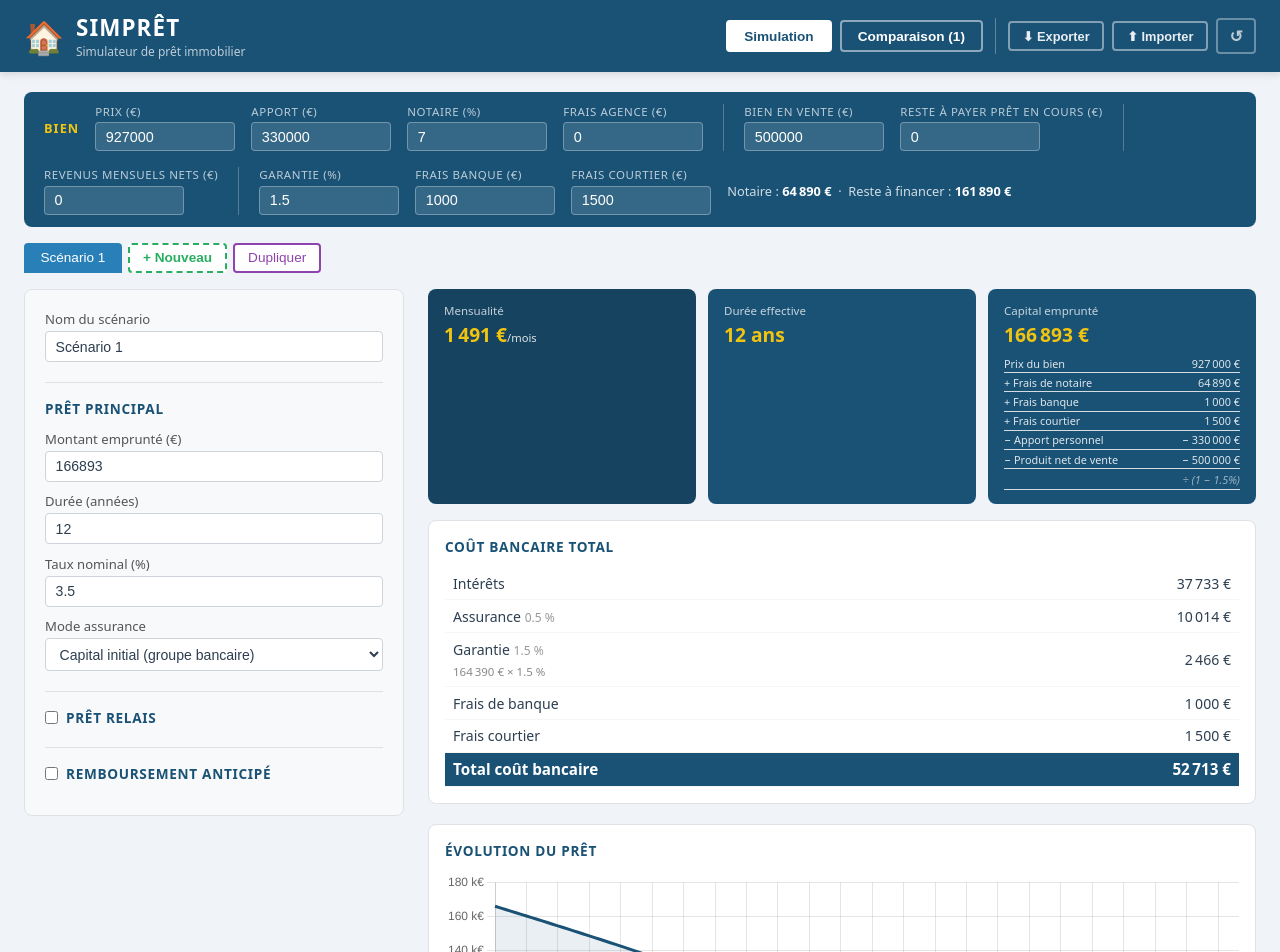
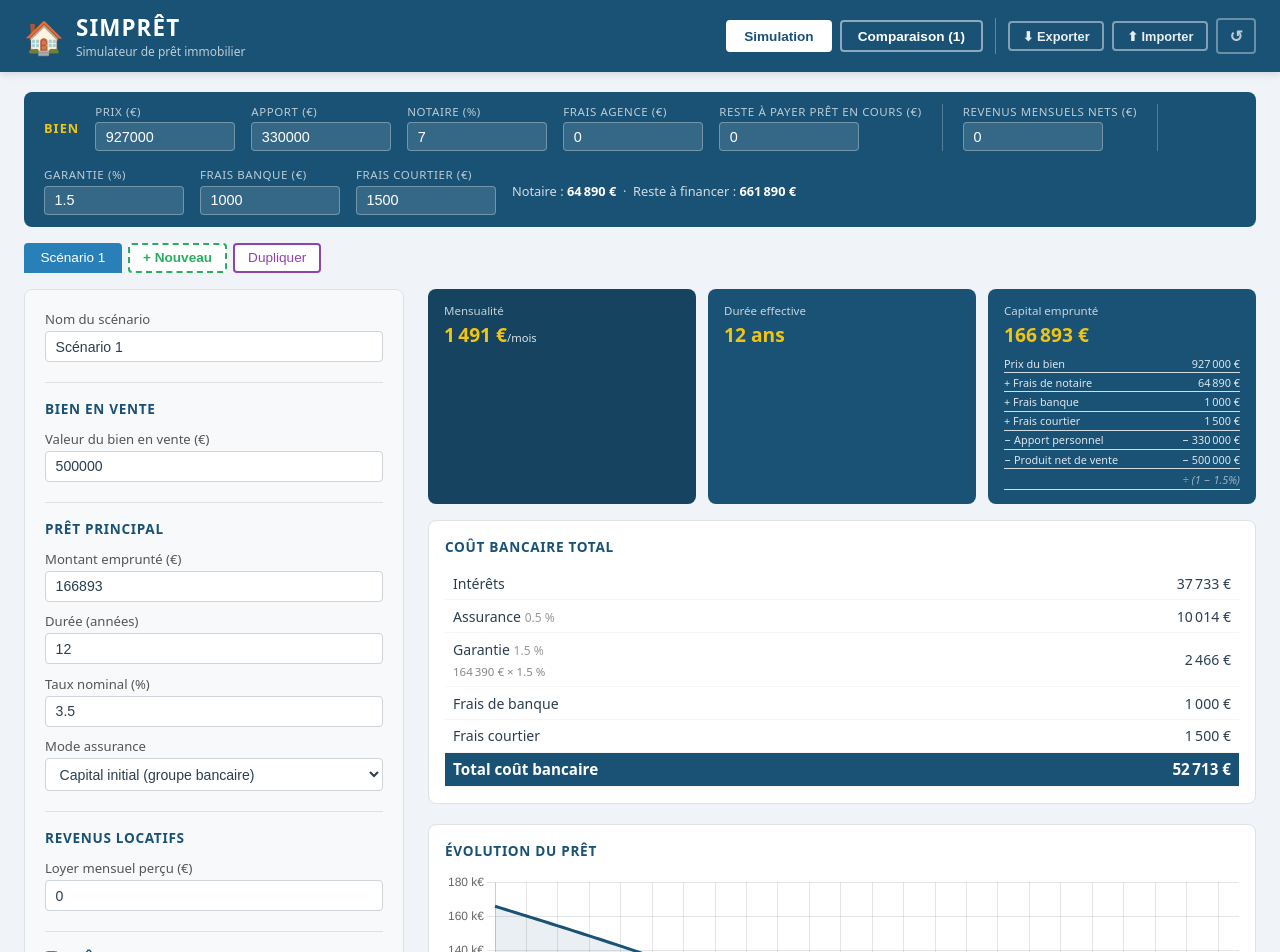
Before and after one commit to imercier/simpret, a Svelte app: page / in a window 1280 px wide. Shown: the top 952 px of the page. Built offline with nearby package versions, Linux system fonts and the light colour scheme.

Commit message:
ajout revenu locatif, changement param simu/global

```diff
--- a/src/components/BienCommun.svelte
+++ b/src/components/BienCommun.svelte
@@ -3,8 +3,7 @@
   import { formatEUR } from '../lib/utils/format';
 
   $: fraisNotaire = $bienCommun.prixBien * ($bienCommun.tauxFraisNotaire / 100);
-  $: produitNetVente = Math.max(0, $bienCommun.valeurBienVendu - $bienCommun.resteAPayerPretEnCours);
-  $: resteAFinancer = Math.max(0, $bienCommun.prixBien + fraisNotaire + $bienCommun.fraisAgence - $bienCommun.apportPersonnel - produitNetVente);
+  $: resteAFinancer = Math.max(0, $bienCommun.prixBien + fraisNotaire + $bienCommun.fraisAgence - $bienCommun.apportPersonnel);
 
   function onNum(field: keyof typeof $bienCommun) {
     return (e: Event) => bienCommun.update(b => ({
@@ -31,11 +30,6 @@
   <div class="field">
     <label for="bc-agence">Frais agence (€)</label>
     <input id="bc-agence" type="number" value={$bienCommun.fraisAgence} min="0" on:change={onNum('fraisAgence')} />
-  </div>
-  <div class="sep"></div>
-  <div class="field">
-    <label for="bc-valeur-vente">Bien en vente (€)</label>
-    <input id="bc-valeur-vente" type="number" value={$bienCommun.valeurBienVendu} min="0" on:change={onNum('valeurBienVendu')} />
   </div>
   <div class="field">
     <label for="bc-reste-payer">Reste à payer prêt en cours (€)</label>
--- a/src/components/ResultatsScenario.svelte
+++ b/src/components/ResultatsScenario.svelte
@@ -1,16 +1,18 @@
 <script lang="ts">
-  import { resultats, bienCommun } from '../lib/stores/simulation';
+  import { resultats, bienCommun, scenarios } from '../lib/stores/simulation';
   import RecapCouts from './RecapCouts.svelte';
   import GraphiqueAmortissement from './GraphiqueAmortissement.svelte';
   import TableauAmortissement from './TableauAmortissement.svelte';
   export let scenarioId: string;
 
   $: res = $resultats.find(r => r.scenarioId === scenarioId);
+  $: scenario = $scenarios.find(s => s.id === scenarioId);
+  $: revenuEffectif = $bienCommun.revenusMensuels + (scenario?.revenuLocatifMensuel ?? 0) * 0.7;
 </script>
 
 {#if res}
   <div class="resultats">
-    <RecapCouts {res} revenusMensuels={$bienCommun.revenusMensuels} />
+    <RecapCouts {res} revenusMensuels={revenuEffectif} />
     <GraphiqueAmortissement echeancier={res.echeancier} />
     <TableauAmortissement echeancier={res.echeancier} echeancierRelais={res.echeancierRelais} />
   </div>
--- a/src/components/ScenarioEditor.svelte
+++ b/src/components/ScenarioEditor.svelte
@@ -5,11 +5,9 @@
 
   export let scenario: ScenarioParams;
 
-  import { bienCommun } from '../lib/stores/simulation';
-
   $: res = $resultats.find(r => r.scenarioId === scenario.id);
   $: montantRelais = scenario.pretRelaisActif
-    ? $bienCommun.valeurBienVendu * (scenario.pretRelaisQuotite / 100)
+    ? scenario.valeurBienVendu * (scenario.pretRelaisQuotite / 100)
     : 0;
 
   function upd(champs: Partial<ScenarioParams>) {
@@ -37,6 +35,15 @@
     <input type="text" value={scenario.nom} on:change={onText('nom')} />
   </div>
 
+  <!-- Bien en vente -->
+  <section>
+    <h3>Bien en vente</h3>
+    <div class="field">
+      <label>Valeur du bien en vente (€)</label>
+      <input type="number" value={scenario.valeurBienVendu} min="0" on:change={onNum('valeurBienVendu')} />
+    </div>
+  </section>
+
   <!-- Prêt principal -->
   <section>
     <h3>Prêt principal</h3>
@@ -61,6 +68,18 @@
     </div>
   </section>
 
+  <!-- Revenus locatifs -->
+  <section>
+    <h3>Revenus locatifs</h3>
+    <div class="field">
+      <label>Loyer mensuel perçu (€)</label>
+      <input type="number" value={scenario.revenuLocatifMensuel} min="0" on:change={onNum('revenuLocatifMensuel')} />
+      {#if scenario.revenuLocatifMensuel > 0}
+        <span class="hint">→ +{(scenario.revenuLocatifMensuel * 0.7).toFixed(0)} € pris en compte (70%)</span>
+      {/if}
+    </div>
+  </section>
+
   <!-- Prêt relais -->
   <section>
     <h3>
@@ -70,10 +89,6 @@
       </label>
     </h3>
     {#if scenario.pretRelaisActif}
-      <div class="field readonly">
-        <label>Valeur du bien vendu (€)</label>
-        <span class="val-commune">{formatEUR($bienCommun.valeurBienVendu)}</span>
-      </div>
       <div class="field">
         <label>Quotité accordée (%)</label>
         <input type="number" value={scenario.pretRelaisQuotite} min="0" max="100" step="5" on:change={onNum('pretRelaisQuotite')} />
@@ -174,16 +189,6 @@
     border-color: #2980b9;
     box-shadow: 0 0 0 2px #2980b930;
   }
-  .val-commune {
-    display: block;
-    padding: 0.4rem 0.6rem;
-    border: 1px solid #ced4da;
-    border-radius: 4px;
-    font-size: 0.88rem;
-    background: #f0f4f8;
-    color: #555;
-    font-weight: 600;
-  }
   .hint {
     font-size: 0.76rem;
     color: #27ae60;
--- a/src/lib/calculs/index.ts
+++ b/src/lib/calculs/index.ts
@@ -5,7 +5,7 @@ import { appliquerRemboursementAnticipe } from './remboursementAnticipe';
 
 export function calculerScenario(p: ScenarioParams, bien: BienCommun): ResultatScenario {
   const fraisNotaire = bien.prixBien * (bien.tauxFraisNotaire / 100); // notaire sur prix du bien uniquement
-  const produitNetVente = Math.max(0, bien.valeurBienVendu - bien.resteAPayerPretEnCours);
+  const produitNetVente = Math.max(0, p.valeurBienVendu - bien.resteAPayerPretEnCours);
 
   const dureeMois = p.dureeAns * 12;
 
@@ -15,8 +15,8 @@ export function calculerScenario(p: ScenarioParams, bien: BienCommun): ResultatS
   let echeancierRelais: EcheanceRelais[] = [];
   let dureeEffectiveRelais = 0;
 
-  if (p.pretRelaisActif && bien.valeurBienVendu > 0) {
-    montantPretRelais = calculerMontantRelais(bien.valeurBienVendu, p.pretRelaisQuotite);
+  if (p.pretRelaisActif && p.valeurBienVendu > 0) {
+    montantPretRelais = calculerMontantRelais(p.valeurBienVendu, p.pretRelaisQuotite);
     dureeEffectiveRelais = Math.min(p.pretRelaisDureeEffectiveMois, p.pretRelaisDureeMois);
     const relais = construireEcheancierRelais(
       montantPretRelais,
@@ -158,6 +158,7 @@ export function creerScenarioDefaut(): ScenarioParams {
     taea: 0.5,
     typeAssurance: 'capital-initial',
     typeAmortissement: 'constant',
+    revenuLocatifMensuel: 0,
     pretRelaisActif: false,
     pretRelaisQuotite: 70,
     pretRelaisDureeMois: 12,
@@ -169,5 +170,6 @@ export function creerScenarioDefaut(): ScenarioParams {
     remboursementAnticipeMontant: 20000,
     remboursementAnticipeConsequence: 'reduire-duree',
     iraActif: true,
+    valeurBienVendu: 500000,
   };
 }
--- a/src/lib/stores/simulation.ts
+++ b/src/lib/stores/simulation.ts
@@ -3,7 +3,7 @@ import type { ScenarioParams, ResultatScenario, BienCommun } from '../types';
 import { calculerScenario, creerScenarioDefaut } from '../calculs';
 
 function loadBien(): BienCommun {
-  const defaults: BienCommun = { prixBien: 927000, apportPersonnel: 330000, tauxFraisNotaire: 7, valeurBienVendu: 500000, resteAPayerPretEnCours: 0, revenusMensuels: 0, tauxGarantie: 1.5, fraisBanque: 1000, fraisCourtier: 1500, fraisAgence: 0 };
+  const defaults: BienCommun = { prixBien: 927000, apportPersonnel: 330000, tauxFraisNotaire: 7, resteAPayerPretEnCours: 0, revenusMensuels: 0, tauxGarantie: 1.5, fraisBanque: 1000, fraisCourtier: 1500, fraisAgence: 0 };
   try {
     const saved = localStorage.getItem('simpret-bien');
     if (saved) return { ...defaults, ...JSON.parse(saved) };
@@ -22,6 +22,8 @@ function loadScenarios(): ScenarioParams[] {
           pretRelaisDureeEffectiveMois: 3,
           taux: taeg ?? 3.5,
           typeAssurance: 'capital-initial',
+          revenuLocatifMensuel: 0,
+          valeurBienVendu: 0,
           ...rest,
         };
       });
@@ -83,7 +85,7 @@ export function mettreAJourScenario(id: string, champs: Partial<ScenarioParams>)
 }
 
 export function reinitialiser() {
-  bienCommun.set({ prixBien: 927000, apportPersonnel: 330000, tauxFraisNotaire: 7, valeurBienVendu: 500000, resteAPayerPretEnCours: 0, revenusMensuels: 0, tauxGarantie: 1.5, fraisBanque: 1000, fraisCourtier: 1500, fraisAgence: 0 });
+  bienCommun.set({ prixBien: 927000, apportPersonnel: 330000, tauxFraisNotaire: 7, resteAPayerPretEnCours: 0, revenusMensuels: 0, tauxGarantie: 1.5, fraisBanque: 1000, fraisCourtier: 1500, fraisAgence: 0 });
   const def = creerScenarioDefaut();
   scenarios.set([def]);
   scenarioActifId.set(def.id);
```
Also changed, not shown: src/lib/types/index.ts (+6 -1 lines).
